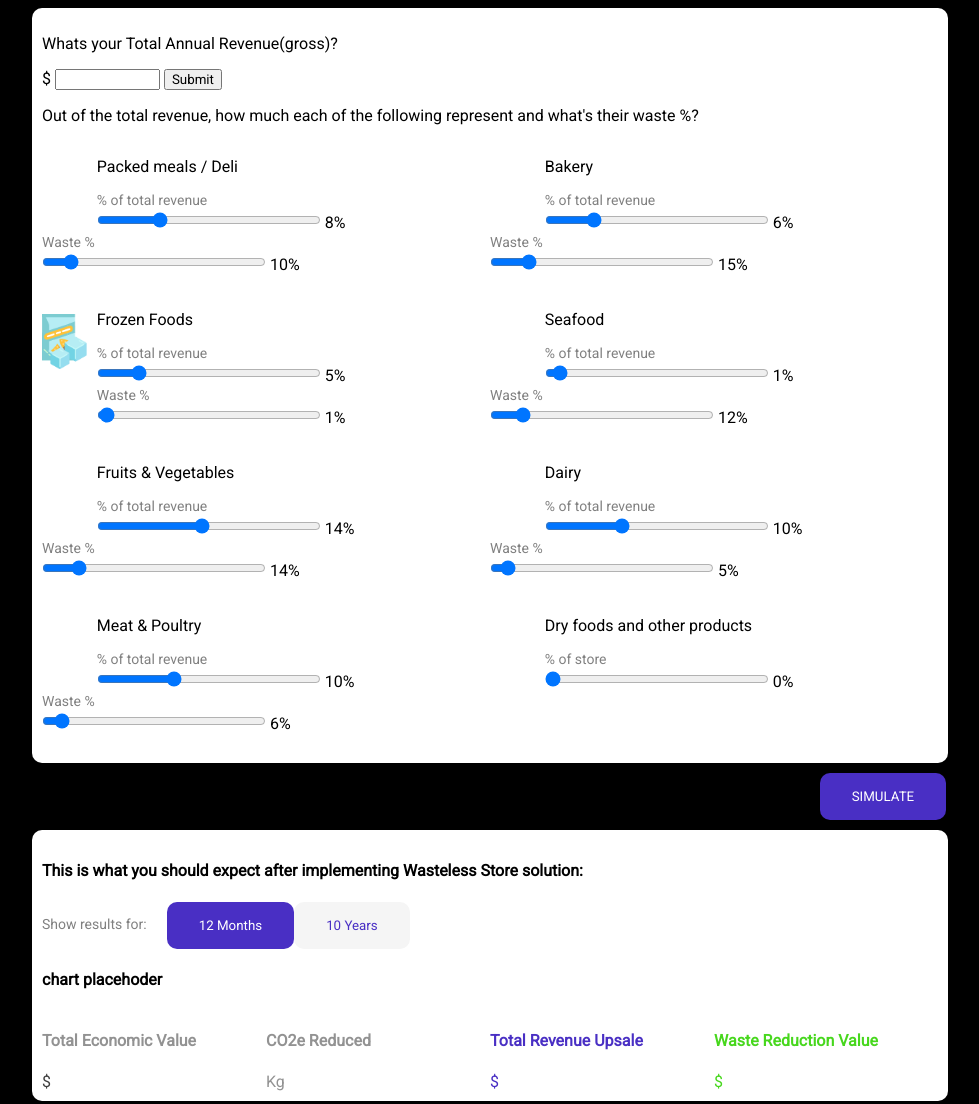
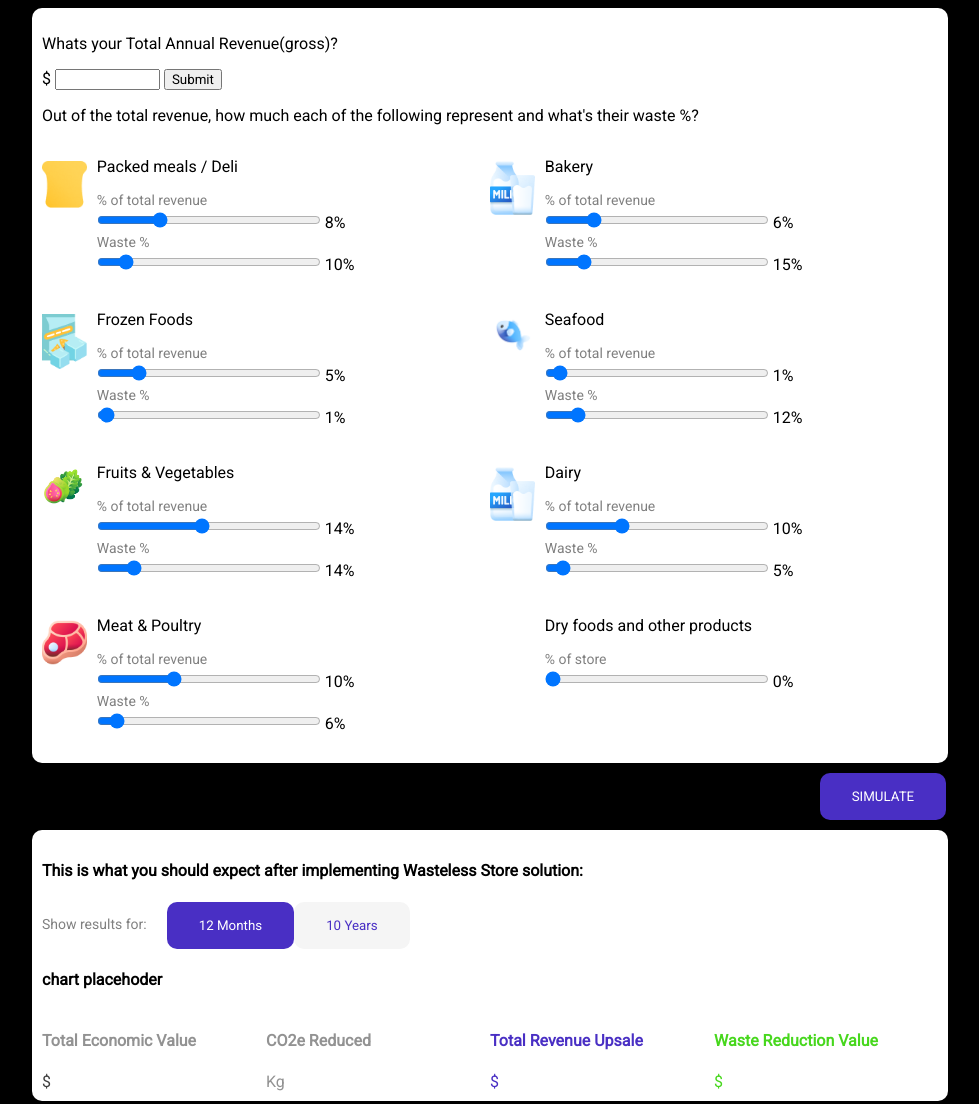
Before and after one commit to nosremetnarg/wasteless, a plain HTML site: page wastelessSimulation.html in a window 1280 px wide. Shown: the whole page, without its empty margins (150-1129 px from the left). Drawn offline with nearby package versions, Linux system fonts and the light colour scheme; the site is published under a folder, as on GitHub Pages, so addresses that start at the root find nothing.

Commit message:
changing photo path

```diff
--- a/wastelessSimulation.html
+++ b/wastelessSimulation.html
@@ -30,7 +30,8 @@
 
       <div class="main-calculator-section">
         <div class="packedMeals grid">
-          <img class="icon" src="/Assets/bread.png" alt="" />
+          <!-- <img class="icon" src="/Assets/bread.png" alt="" /> -->
+          <img class="icon" src="wasteless/Assets/bread.png" alt="" />
           <p>Packed meals / Deli</p>
           <p class="slider subinformation">% of total revenue</p>
           <input
@@ -76,7 +77,8 @@
         </div>
 
         <div class="bakery grid">
-          <img class="icon milk" src="/Assets/milk.png" alt="" />
+          <!-- <img class="icon milk" src="/Assets/milk.png" alt="" /> -->
+          <img class="icon milk" src="wasteless/Assets/milk.png" alt="" />
           <p>Bakery</p>
 
           <p class="slider subinformation">% of total revenue</p>
@@ -171,7 +173,9 @@
         </div>
 
         <div class="seafood grid">
-          <img class="icon milk" src="/Assets/fish.png" alt="" />
+          <!-- <img class="icon milk" src="/Assets/fish.png" alt="" /> -->
+          <img class="icon milk" src="wasteless/Assets/fish.png" alt="" />
+
           <p>Seafood</p>
           <!-- seafoodOutput seafoodWasteOutput -->
           <p class="slider subinformation">% of total revenue</p>
@@ -218,7 +222,8 @@
         </div>
 
         <div class="fruitsAndVegetables grid">
-          <img class="icon milk" src="/Assets/fruitAndVegetables.png" alt="" />
+          <!-- <img class="icon milk" src="/Assets/fruitAndVegetables.png" alt="" /> -->
+          <img class="icon milk" src="wasteless/Assets/fruitAndVegetables.png" alt="" />
           <p>Fruits & Vegetables</p>
 
           <p class="slider subinformation">% of total revenue</p>
@@ -265,7 +270,9 @@
         </div>
 
         <div class="dairy grid">
-          <img class="icon milk" src="/Assets/milk.png" alt="" />
+          <!-- <img class="icon milk" src="/Assets/milk.png" alt="" /> -->
+          <img class="icon milk" src="wasteless/Assets/milk.png" alt="" />
+
           <p>Dairy</p>
 
           <p class="slider subinformation">% of total revenue</p>
@@ -313,7 +320,9 @@
         </div>
 
         <div class="meatAndPoultry grid">
-          <img class="icon milk" src="/Assets/meat.png" alt="" />
+          <!-- <img class="icon milk" src="/Assets/meat.png" alt="" /> -->
+          <img class="icon milk" src="wasteless/Assets/meat.png" alt="" />
+
           <p>Meat & Poultry</p>
 
           <p class="slider subinformation">% of total revenue</p>
@@ -361,7 +370,9 @@
         </div>
 
         <div class="dryFood grid">
-          <img class="icon milk invisible" src="/Assets/milk.png" alt="" />
+          <!-- <img class="icon milk invisible" src="/Assets/milk.png" alt="" /> -->
+          <img class="icon milk invisible" src="wasteless/Assets/milk.png" alt="" />
+
           <p>Dry foods and other products</p>
           <p class="slider subinformation">% of store</p>
           <input
```
